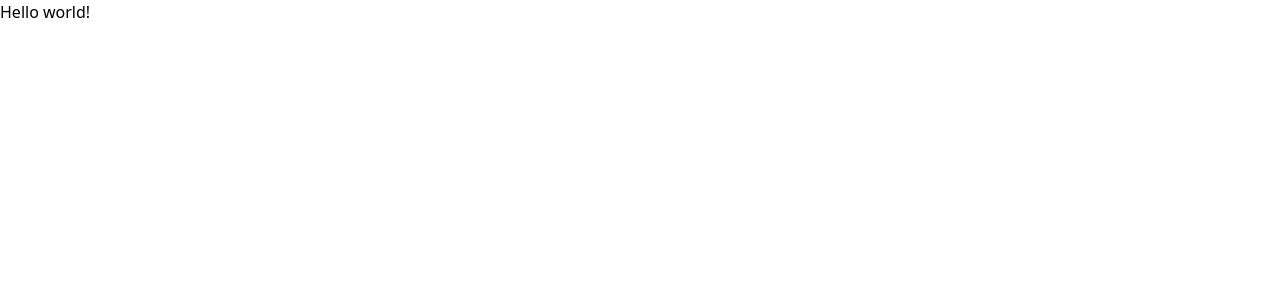
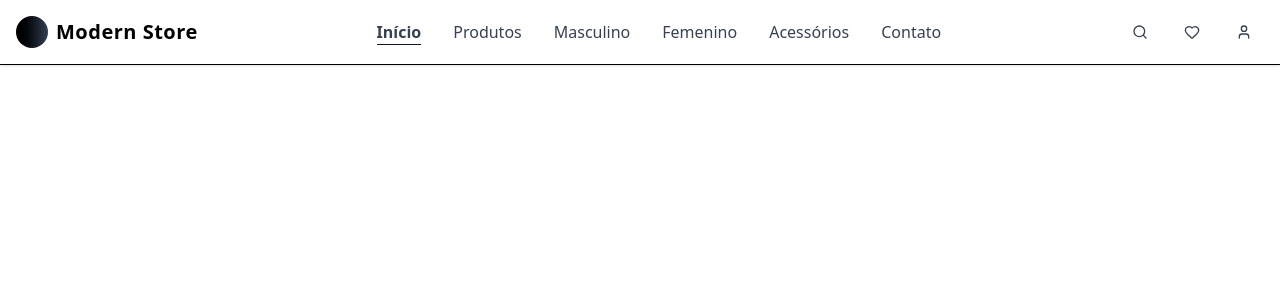
Before and after one commit to davidpamplonna/modern-store, a Next.js app: page / in a window 1280 px wide. Shown: the top 300 px of the page. Built offline with nearby package versions, Linux system fonts and the light colour scheme.

Commit message:
Inserindo menu desktop

```diff
--- a/src/app/layout.tsx
+++ b/src/app/layout.tsx
@@ -1,6 +1,7 @@
 import type { Metadata } from "next";
 import "./globals.css";
 import { Inter } from "next/font/google";
+import Navbar from "@/components/layout/navbar";
 
 const inter = Inter ({
   subsets: ["latin"],
@@ -21,7 +22,10 @@ export default function RootLayout({
   return (
     <html lang="pt-BR">
       <body className={inter.variable}>
-        {children}
+        <Navbar />
+       <main>
+         {children}
+       </main>
       </body>
     </html>
   );
--- a/src/app/page.tsx
+++ b/src/app/page.tsx
@@ -1,7 +1,6 @@
 export default function Home() {
   return (
-    <main>
-      <div>Hello world!</div>
-    </main>
+    <>
+    </>
   );
 }
--- /dev/null
+++ b/src/components/layout/navbar.tsx
@@ -0,0 +1,76 @@
+'use client';
+
+import Link from "next/link";
+import { usePathname } from "next/navigation";
+import { Button } from "../ui/button";
+import { Heart, Search, User } from "lucide-react";
+
+
+
+const navigation = [
+    { name: "Início", href: "/" },
+    { name: "Produtos", href: "/produtos" },
+    { name: "Masculino", href: "/masculino" },
+    { name: "Femenino", href: "/femenino" },
+    { name: "Acessórios", href: "/acessorios" },
+    { name: "Contato", href: "/contato" },
+]
+
+export default function Navbar() {
+
+    const pathname = usePathname();
+
+
+    return (
+        <nav className="fixex top-0 w-full border-b bg-white/95 backdrop-blur supports-[backdrop-filter]:bg-white/90 shadow-sm">
+            <div className="container mx-auto px-4">
+                <div className="flex h-16 items-center justify-between">
+                    {/* logo */}
+                    <Link href='/' className="flex items-center space-x-2">
+                        <div className="h-8 w-8 rounded-full bg-gradient-to-r from-black to-gray-700" />
+                        <span className="font-bold text-xl tracking-wide text-black">Modern Store</span>
+                    </Link>
+                    {/* destkop menu */}
+                    <div className="hidden md:flex items-center space-x-8">
+                        {navigation.map((item) => (
+                            <Link
+                                key={item.name}
+                                href={item.href}
+                                className={'text-gray-700 hover:text-gray-950 transition-colors duration-200' + (pathname === item.href ? ' font-semibold border-b border-gray-900' : '')}
+                            >
+                                {item.name}
+                            </Link>
+                        ))}
+                    </div>
+                    {/* icons menu */}
+                    <div className="flex items-center space-x-3">
+                        {/* icon pesquisa */}
+                        <Button
+                        variant="ghost"
+                        size="sm"
+                        className="hidden md:flex hover:bg-gray-200"
+                        >
+                            <Search className="h-4 w-4" />
+                        </Button>
+                        {/* icon favorito */}
+                         <Button
+                        variant="ghost"
+                        size="sm"
+                        className="hidden md:flex hover:bg-gray-200"
+                        >
+                            <Heart className="h-4 w-4" />
+                        </Button>
+                        {/* icon user */}
+                         <Button
+                        variant="ghost"
+                        size="sm"
+                        className="hidden md:flex hover:bg-gray-200"
+                        >
+                            <User className="h-4 w-4" />
+                        </Button>
+                    </div>
+                </div>
+            </div>
+        </nav>
+    );
+}
--- /dev/null
+++ b/src/components/ui/button.tsx
@@ -0,0 +1,48 @@
+'use client'
+import { forwardRef } from "react"
+import { cn } from "@/lib/utils"
+
+
+interface ButtonProps  extends React.ButtonHTMLAttributes<HTMLButtonElement> {
+    variant?: 'primary' | 'secondary' | 'outline' | 'ghost' | 'danger';
+    size?: 'sm' | 'md' | 'lg';
+    loading?: boolean;
+}
+
+const Button = forwardRef<HTMLButtonElement, ButtonProps>(
+  ({ className, variant = 'primary', size = 'md', loading, children, disabled, ...props }, ref) => {
+    const baseStyles = 'inline-flex items-center justify-center font-medium transition-all duration-200 focus:outline-none focus:ring-2 focus:ring-offset-2 disabled:opacity-50 disabled:cursor-not-allowed';
+
+    const variants = {
+      primary: 'bg-black text-white hover:bg-gray-800 focus:ring-gray-500',
+      secondary: 'bg-gray-100 text-gray-900 hover:bg-gray-200 focus:ring-gray-500',
+      outline: 'border border-gray-300 bg-white text-gray-700 hover:bg-gray-50 focus:ring-gray-500',
+      ghost: 'text-gray-700 hover:bg-gray-100 focus:ring-gray-500',
+      danger: 'bg-red-600 text-white hover:bg-red-700 focus:ring-red-500'
+    };
+
+    const sizes = {
+      sm: 'px-3 py-1.5 text-sm rounded-md',
+      md: 'px-4 py-2 text-sm rounded-lg',
+      lg: 'px-6 py-3 text-base rounded-lg'
+    };
+
+    return (
+      <button
+        ref={ref}
+        className={cn(baseStyles, variants[variant], sizes[size], className)}
+        disabled={disabled || loading}
+        {...props}
+      >
+        {loading && (
+          <div className="animate-spin rounded-full h-4 w-4 border-2 border-current border-t-transparent mr-2" />
+        )}
+        {children}
+      </button>
+    );
+  }
+);
+
+Button.displayName = 'Button';
+
+export { Button };
--- /dev/null
+++ b/src/lib/utils.ts
@@ -0,0 +1,6 @@
+import {clsx, type ClassValue} from "clsx";
+import {twMerge} from "tailwind-merge";
+
+export function cn(...inputs: ClassValue[]) {
+    return twMerge(clsx(inputs));
+}
```
Also changed, not shown: package.json (+8 -5 lines), 1 other file (tests, documents, lock files or other folders).
